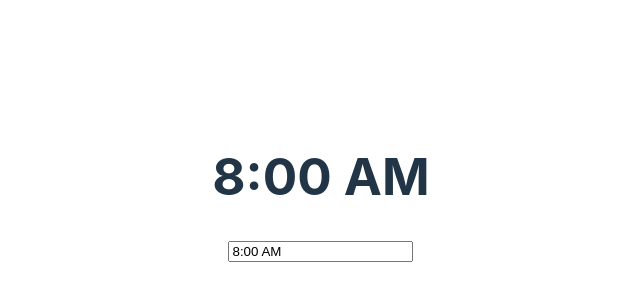
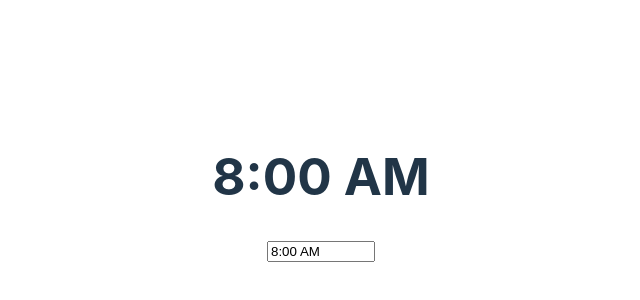
Before and after one commit to markandrewkato/vue3-time-picker-plugin, a Vue app: page / in a window 1280 px wide. Shown: the part 212-512 px from the top of the page, without its empty margins (319-959 px from the left). Built offline with nearby package versions, Linux system fonts and the light colour scheme.

Commit message:
Fix controls moving down when input width is narrow

```diff
--- a/components/TimePickerField.vue
+++ b/components/TimePickerField.vue
@@ -161,6 +161,7 @@ function hidePicker() {
 
 .vue3-time-picker {
   position: absolute;
+  min-width: 136px;
   z-index: 99999;
   left: 0;
   display: block;
--- a/src/components/HelloWorld.vue
+++ b/src/components/HelloWorld.vue
@@ -7,5 +7,11 @@ let time = ref('8:00 AM')
 <template>
   <h1>{{ time }}</h1>
 
-  <Vue3TimePicker v-model="time" />
+  <Vue3TimePicker v-model="time" classes="narrow" />
 </template>
+
+<style>
+.narrow {
+  width: 100px;
+}
+</style>
```
Also changed, not shown: 1 other file (tests, documents, lock files or other folders).
